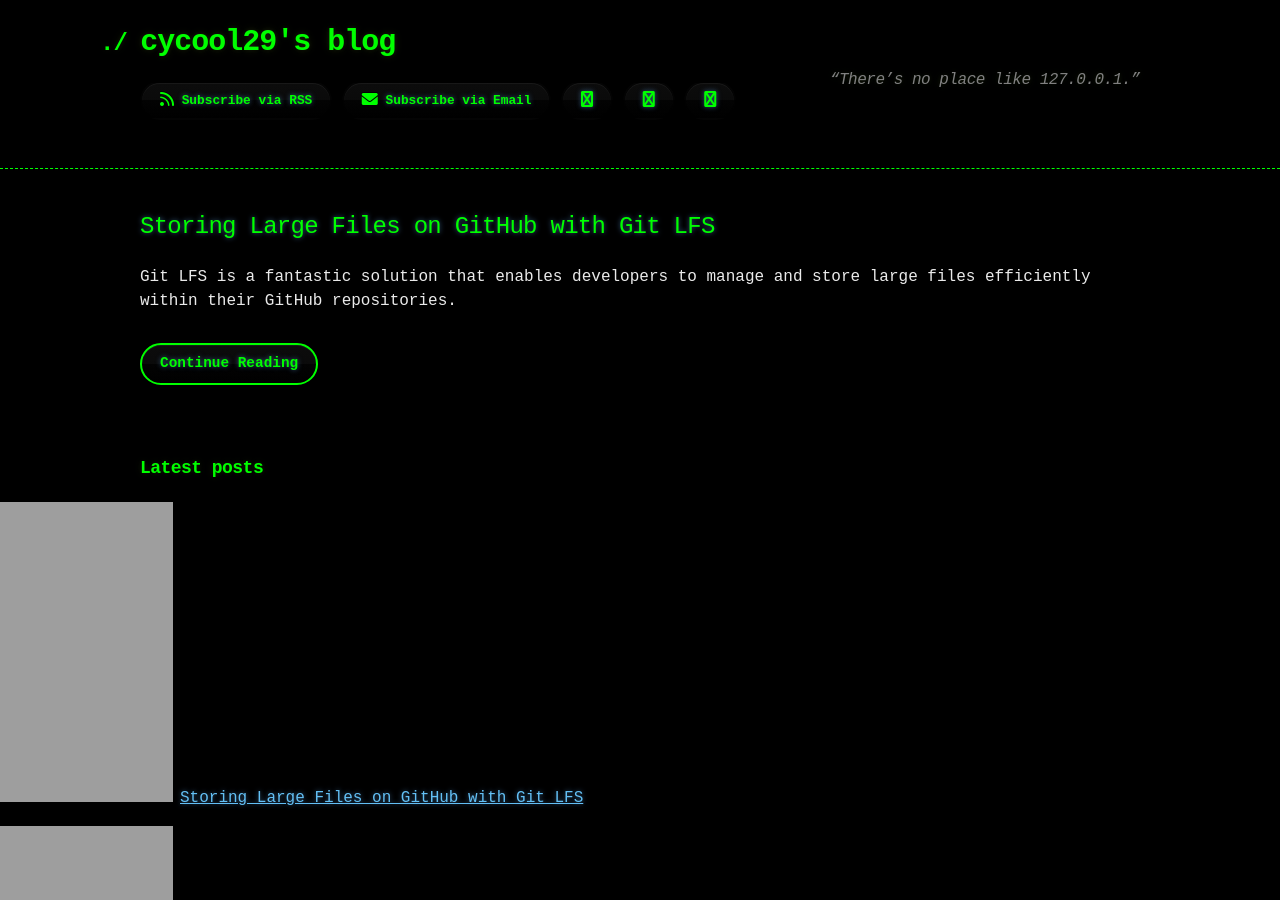
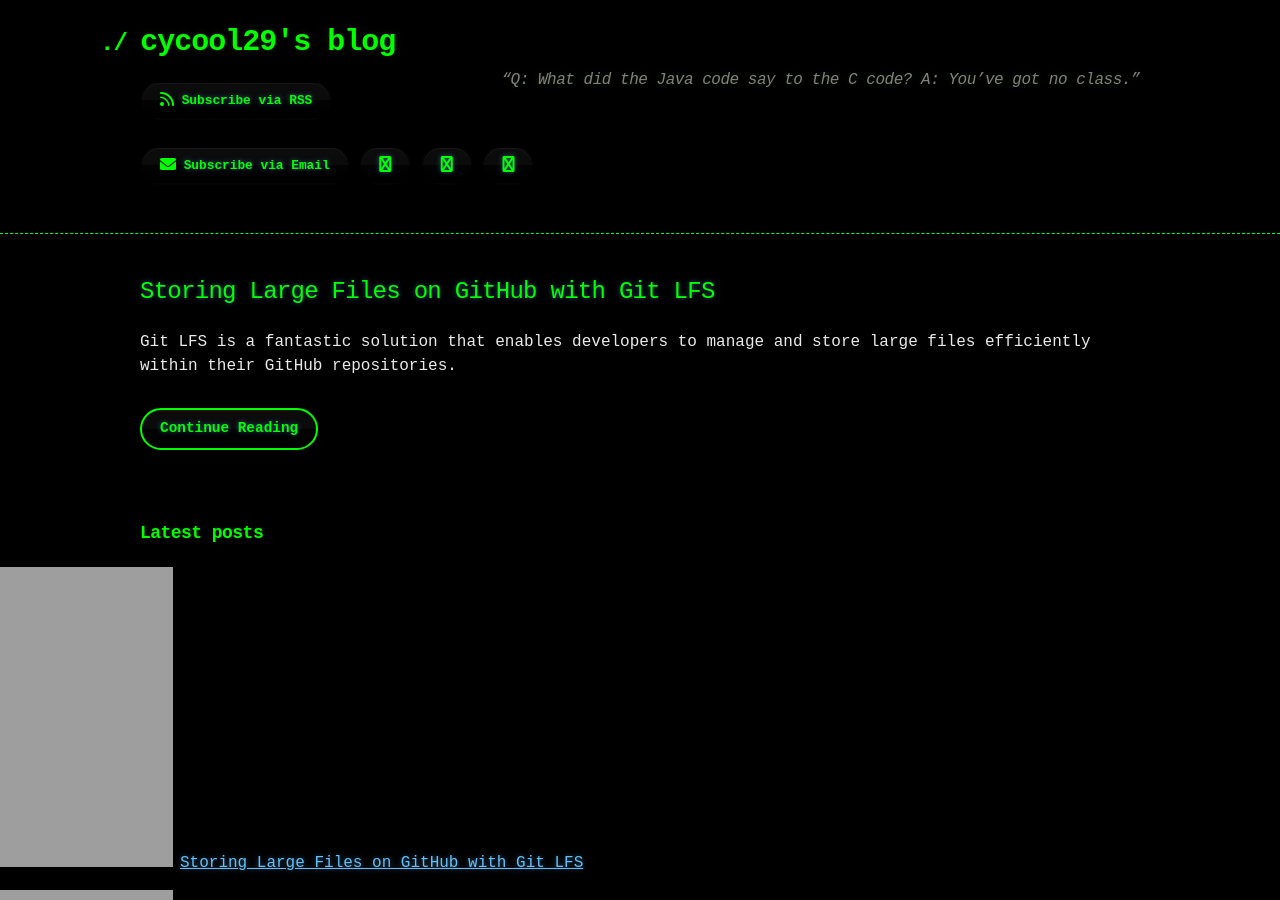
Before and after one commit to cycool29/cycool29.github.io, a Jekyll site: the page built from index.md, in a window 1280 px wide and 900 px high. Built offline with Jekyll 4.4.1, drawn with Linux system fonts in a browser that asks for light colours; a style sheet for code colours, icons or effects is not loaded.

Commit message:
Update quotes

```diff
--- a/_config.yml
+++ b/_config.yml
@@ -1,5 +1,5 @@
 title: cycool29's blog
-description: "“There’s no place like 127.0.0.1.” "
+description: "“Q: What did the Java code say to the C code? A: You’ve got no class.” "
 bio: A high school student. Intermediate in Python, Git, Bash. Learning JavaScript. He/Him. "
 author: cycool29
 url: https://cycool29.github.io
```
